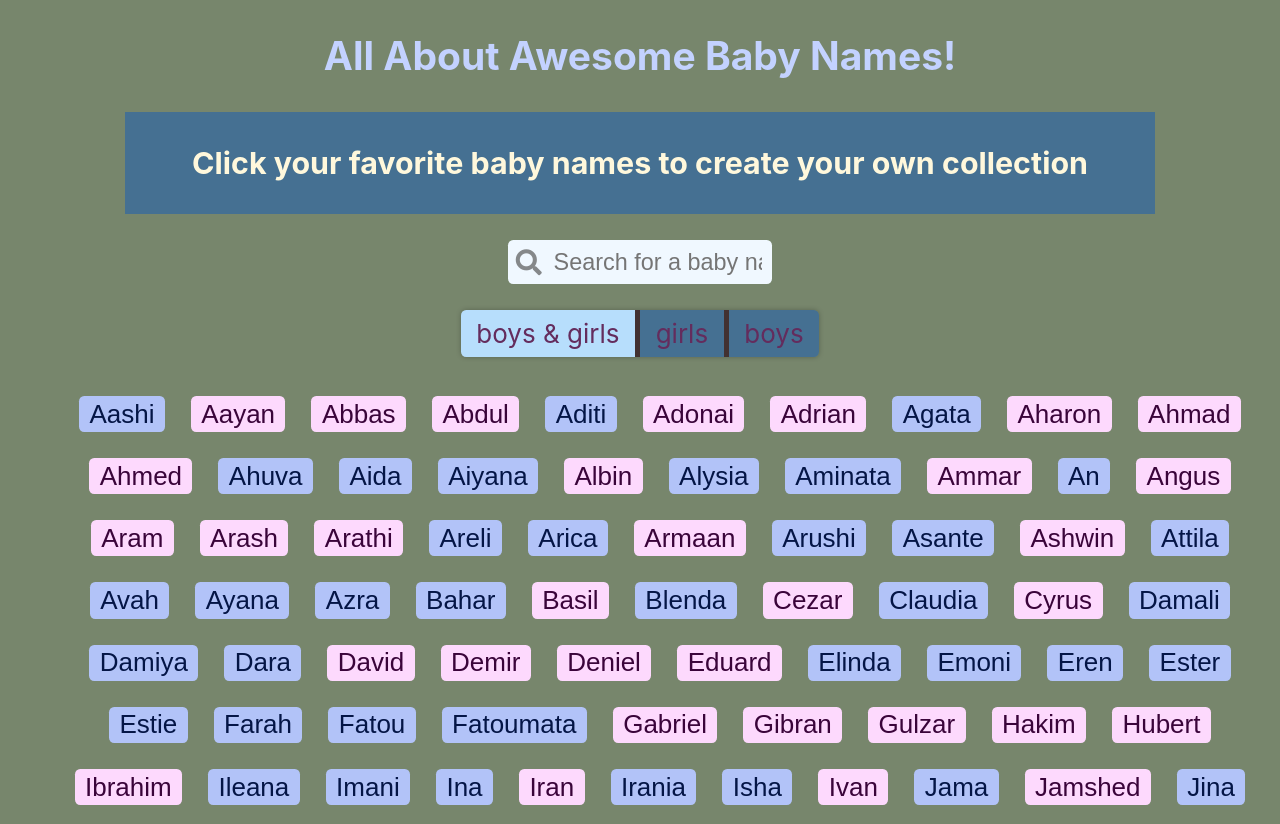
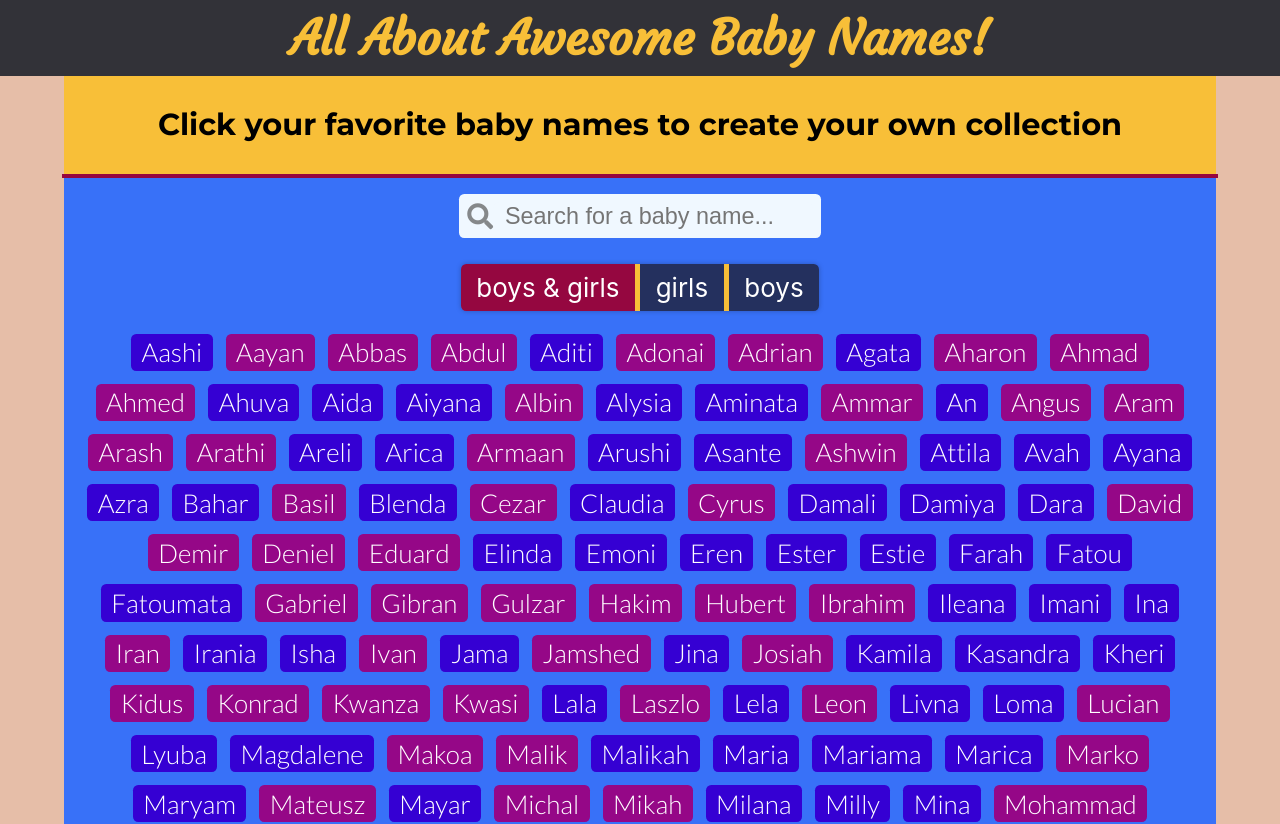
Before and after one commit to Know-Thyself/baby-names-react, a React (Create React App) app: page / in a window 1280 px wide. Shown: the top 824 px of the page. Built offline with nearby package versions, Linux system fonts and the light colour scheme.

Commit message:
improved layout

```diff
--- a/package.json
+++ b/package.json
@@ -3,6 +3,9 @@
   "version": "0.1.0",
   "private": true,
   "dependencies": {
+    "@fortawesome/fontawesome-svg-core": "^6.4.2",
+    "@fortawesome/free-solid-svg-icons": "^6.4.2",
+    "@fortawesome/react-fontawesome": "^0.2.0",
     "@testing-library/jest-dom": "^5.11.9",
     "@testing-library/react": "^11.2.5",
     "@testing-library/user-event": "^12.8.3",
--- a/public/index.html
+++ b/public/index.html
@@ -24,7 +24,8 @@
       work correctly both with client-side routing and a non-root public URL.
       Learn how to configure a non-root public URL by running `npm run build`.
     -->
-    <title>React App</title>
+
+    <title>Baby Names</title>
   </head>
   <body>
     <noscript>You need to enable JavaScript to run this app.</noscript>
--- a/src/App.css
+++ b/src/App.css
@@ -1,38 +1,64 @@
 @import url(https://cdnjs.cloudflare.com/ajax/libs/font-awesome/5.15.2/css/all.min.css);
+@import url('https://fonts.googleapis.com/css2?family=Courgette&family=Lato:wght@300;400;700&family=Montserrat:wght@100;200;300;400;500;600;700;800&family=Poppins:wght@100;200;300;400;500;600&family=Righteous&display=swap');
 
-.App {
+.main {
+    background-color: #e6bea8;
+    min-height: 100vh;
+    font-size: calc(10px + 2vmin);
+    padding-bottom: 4rem;
+    position: absolute;
+    top: 0;
+    left: 0;
+    align-items: center;
     text-align: center;
 }
 
-.App-header {
-  background-color: #163249;
-  background-color: #77866c;
-  min-height: 100vh;
+.names-header {
+    font-family: 'Courgette', cursive;
+    background-color: #323238;
+    color: #F8BF38;
+    font-weight: 900;
+    align-self: center;
+    margin: 0 auto;
+    padding: 0.5rem 0;
+}
+
+.favorite-names {
+    margin: 0 0 1rem 0;
     display: flex;
     flex-direction: column;
+    justify-content: center;
     align-items: center;
-  justify-content: center;
-  font-size: calc(10px + 2vmin);
-}
-
-.names-header {
-  color: rgb(195, 210, 255);
+    background-color: #F8BF38;
 }
 
 .section-header {
+    font-family: 'Lato', sans-serif;
+    font-family: 'Montserrat', sans-serif;
     color: cornsilk;
+    color: black;
+    align-self: center;
 }
 
-.favorite-names {
-  background-color: #457092;
-  padding: 0.1em;
-  width: 80vw;
-  display: block;
+.favorites-wrapper {
+    display: flex;
     justify-content: center;
-  align-content: center;
-  margin: auto;
-  margin-bottom: 1em;
+    align-items: center;
+    flex-wrap: wrap;
+    border: solid 2px #950740;
+    width: 100%;
 }
+
+.fa-x {
+    font-size: 1rem;
+    padding: 0.1em 0 0.1em 0.4em;
+    border-left: solid 2px #F8BF38;
+    color: white;
+    align-self: center;
+    margin-left: 0.5rem;
+    line-height: inherit;
+}
+
 .search-input-wrapper {
     background-color: aliceblue;
     display: flex;
@@ -74,52 +100,63 @@
 .radio-label {
     padding: 0.3em 0.6em;
     font-size: 1em;
-  color: rgb(100, 44, 93);
-  background-color: rgb(45, 104, 72);
-  background-color: #457092;
+    background-color: #24305e;
+    color: white;
     cursor: pointer;
     transition: background 0.1s;
 }
 
-.radio-label:not(:last-of-type) {
-  border-right: 0.2em solid rgb(66, 49, 49);
+.radio-label:hover {
+    background-color: #950740;
 }
 
-.radio-input:checked + .radio-label {
-  background-color: #b7defc;;
+.radio-label:not(:last-of-type) {
+    border-right: 0.2em solid #F8BF38;
 }
 
-.names ul li {
-  display: inline-block;
-  margin: 0.5em;
-}
-.names {
-  display: block;
-  width: 97%;
+.radio-input:checked+.radio-label {
+    background-color: #950740;
+    color: white;
 }
 
-.f .favorite-button {
-  padding: 0.1em 0.4em 0.1em 0.4em;
-  font-size: 1em;
-  background-color: rgb(178, 195, 248);
-  color: rgb(4, 21, 70);
+.names {
+    width: 90%;
+    margin: auto;
+    background-color: #3871F8;
+}
+
+.baby-names {
+    gap: 1rem;
+    padding: 1rem;
+    padding-bottom: 2rem;
+}
+
+.favorite-button {
+    margin: 0.25em;
+    font-family: 'Lato', sans-serif;
+    font-weight: 300;
     cursor: pointer;
     border-radius: 0.2em;
     border-style: hidden;
+    color: white;
+    padding: 0.1em 0.4em;
+    font-size: 1em;
 }
 
-.m .favorite-button {
-  padding: 0.1em 0.4em 0.1em 0.4em;
-  font-size: 1em;
-  background-color: rgb(253, 217, 253);
-  color: rgb(58, 4, 58);
-  cursor: pointer;
-  border-radius: 0.2em;
-  border-style: hidden;
+.f {
+    background-color: #3500D3;
+}
+
+.m {
+    background-color: #950787;
 }
 
 @media screen and (min-width: 960px) {
+    .names-header {
+        font-size: 3rem;
+    }
+
     .search-input-wrapper {
-    width: 20%;
+        width: 30%;
     }
 }
--- a/src/App.js
+++ b/src/App.js
@@ -1,17 +1,17 @@
-import React from 'react';
-import './App.css';
-import babyNames from "./babyNamesData.json";
-import BoysAndGirlsNames from './BoysAndGirlsNames';
+import React from 'react'
+import './App.css'
+import babyNames from './babyNamesData.json'
+import BoysAndGirlsNames from './BoysAndGirlsNames'
 
 function App() {
-  return (
-    <div key="App-container" className="App">
-      <header key="App-header" className="App-header">
-        <h2 key="main-header" className="names-header">All About Awesome Baby Names!</h2>
-        <BoysAndGirlsNames babyNames={babyNames}/>
-      </header>
-    </div>
-  );
+	return (
+		<main key='main' className='main'>
+			<h2 key='main-header' className='names-header'>
+				All About Awesome Baby Names!
+			</h2>
+			<BoysAndGirlsNames babyNames={babyNames} />
+		</main>
+	)
 }
 
-export default App;
+export default App
--- a/src/BoysAndGirlsNames.js
+++ b/src/BoysAndGirlsNames.js
@@ -1,102 +1,144 @@
-import React, { useState } from "react";
+import React, { useState } from 'react'
+import { FontAwesomeIcon } from '@fortawesome/react-fontawesome'
+import { faX } from '@fortawesome/free-solid-svg-icons'
 
-const BoysAndGirlsNames = (props) => {
+const BoysAndGirlsNames = props => {
+	const [babyNames, setBabyNames] = useState(props.babyNames)
+	const [searchInput, setSearchInput] = useState([])
+	const [favorites, setFavorites] = useState([])
+	const [gender, setGender] = useState('boys & girls')
+	const categories = ['boys & girls', 'girls', 'boys']
 
-  const [babyNames, setBabyNames] = useState(props.babyNames);
-  const [searchInput, setSearchInput] = useState([]);
-  const [favorites, setFavorites] = useState([]);
-  const [gender, setGender] = useState("boys & girls")
-  const categories = ["boys & girls", "girls", "boys"];
-
-  const sortedNames = babyNames.sort((a,b)=> {
-    let a1 = a.name.toLowerCase();
-    let b1 = b.name.toLowerCase();
-    return a1 < b1 ? -1: a1 > b1 ? 1:0;
+	const sortedNames = babyNames.sort((a, b) => {
+		let a1 = a.name.toLowerCase()
+		let b1 = b.name.toLowerCase()
+		return a1 < b1 ? -1 : a1 > b1 ? 1 : 0
 	})
 
-  function handleSearchInput (e) {
-    setSearchInput(e.target.value.toLowerCase());
+	function handleSearchInput(e) {
+		setSearchInput(e.target.value.toLowerCase())
 
 		const filteredSearch = babyNames.filter(kid => {
-      return kid.name.toLowerCase().includes(searchInput);
-    });
-    setBabyNames(filteredSearch);
-    if (e.target.value === "") setBabyNames(props.babyNames);
+			return kid.name.toLowerCase().includes(searchInput)
+		})
+
+		setBabyNames(filteredSearch)
+
+		if (e.target.value === '') setBabyNames(props.babyNames)
 	}
 
-  const favoritesListHandler = (id) => {
-    const newList = babyNames.filter((list) => {
-      return list.id !== id;
-    });
-    const favList = babyNames.filter((list) => {
-      return list.id === id;
+	const favoritesListHandler = id => {
+		const newList = babyNames.filter(list => {
+			return list.id !== id
 		})
-    setBabyNames(newList);
-    setFavorites((favorites) => favorites.concat(favList));
+
+		const favList = babyNames.filter(list => {
+			return list.id === id
+		})
+
+		setBabyNames(newList)
+		setFavorites(favorites => favorites.concat(favList))
 	}
 
-  const favoritesListRemover = (id) => {
-    const updatedList = favorites.filter((list) => list.id !== id);
-    setFavorites(updatedList);
-    const removed = favorites.filter((list) => list.id === id);
-    const merged = [...babyNames, ...removed];
+	const favoritesListRemover = id => {
+		const updatedList = favorites.filter(list => list.id !== id)
+		setFavorites(updatedList)
+		const removed = favorites.filter(list => list.id === id)
+		const merged = [...babyNames, ...removed]
 
 		const filteredList = merged.reduce((accumulator, current) => {
-      const x = accumulator.find(list => list.id === current.id);
-        if (!x) return accumulator.concat([current]);
-        else return accumulator;
-    }, []);
-    setBabyNames(filteredList);
+			const x = accumulator.find(list => list.id === current.id)
+			if (!x) return accumulator.concat([current])
+			else return accumulator
+		}, [])
+		setBabyNames(filteredList)
 	}
 
-  const boysCategory = props.babyNames.filter(baby => baby.sex === "m");
-  const girlsCategory = props.babyNames.filter(baby => baby.sex === "f");
+	const boysCategory = props.babyNames.filter(baby => baby.sex === 'm')
+	const girlsCategory = props.babyNames.filter(baby => baby.sex === 'f')
 
-  const RadioButtonsToggler = (e) => {
-    if (e.target.value === "boys") {
-      return setBabyNames(boysCategory);
-    }
-    else if (e.target.value === "girls") setBabyNames(girlsCategory);
-    else if (e.target.value === "boys & girls") setBabyNames(props.babyNames)
+	const RadioButtonsToggler = e => {
+		if (e.target.value === 'boys') {
+			return setBabyNames(boysCategory)
+		} else if (e.target.value === 'girls') setBabyNames(girlsCategory)
+		else if (e.target.value === 'boys & girls') setBabyNames(props.babyNames)
 	}
 
 	return (
-    <div key="baby-names-container" className="names">
-      <div key="favorites" className="favorite-names">
-        <h3 key="main-header" className="section-header">Click your favorite baby names to create your own collection</h3>
-        <ul>
-          {favorites && favorites.map(favorite =><li key={favorite.id} id={favorite.id} className={favorite.sex}><button onClick={() => favoritesListRemover(favorite.id)} className="favorite-button">{favorite.name}</button></li>)}
-        </ul>
+		<div key='baby-names-container' className='names'>
+			<div key='favorites' className='favorite-names'>
+				<h3 key='main-header' className='section-header'>
+					Click your favorite baby names to create your own collection
+				</h3>
+				<div className='favorites-wrapper'>
+					{favorites &&
+						favorites.map(favorite => (
+							<div className='close-btn'>
+								<button
+									onClick={() => favoritesListRemover(favorite.id)}
+									className={`favorite-button ${favorite.sex}`}
+								>
+									{favorite.name}
+									<FontAwesomeIcon icon={faX} className='fa-x' />
+									<span></span>
+								</button>
+							</div>
+						))}
+				</div>
 			</div>
 
-      <div key="input-field" className="col">
-        <div key="input-form" className="search-input-wrapper">
-          <i class="fas fa-search"></i>
+			<div key='input-field' className='col'>
+				<div key='input-form' className='search-input-wrapper'>
+					<i class='fas fa-search'></i>
 					<input
-            key="search-input "
-            type="text"
-            className="search-bar"
-            placeholder="Search for a baby name..."
+						key='search-input '
+						type='text'
+						className='search-bar'
+						placeholder='Search for a baby name...'
 						value={searchInput}
 						onChange={handleSearchInput}
 					/>
 				</div>
 
-        <div key="radio" className="radio-container">{categories.map((category, index) => (
+				<div key='radio' className='radio-container'>
+					{categories.map((category, index) => (
 						<>
-            <input className="radio-input" key={index} type="radio" value={category} name="selector" id={category} checked={gender === category} onChange={(e) => {setGender(e.target.value)}} onClick={RadioButtonsToggler}/><label key={category} htmlFor={category} className="radio-label">{category}</label>
+							<input
+								className='radio-input'
+								key={index}
+								type='radio'
+								value={category}
+								name='selector'
+								id={category}
+								checked={gender === category}
+								onChange={e => {
+									setGender(e.target.value)
+								}}
+								onClick={RadioButtonsToggler}
+							/>
+							<label key={category} htmlFor={category} className='radio-label'>
+								{category}
+							</label>
 						</>
 					))}
 				</div>
 			</div>
 
-      <ul key="baby-names">
-        {babyNames && sortedNames.map(baby =>(
-        <li key={baby.id} id={baby.id} className={baby.sex}><button key={baby.id} id={baby.id} onClick={() => favoritesListHandler(baby.id)} className="favorite-button">{baby.name}</button></li>
+			<div key='baby-names' className='baby-names'>
+				{babyNames &&
+					sortedNames.map(baby => (
+						<button
+							key={baby.id}
+							id={baby.id}
+							onClick={() => favoritesListHandler(baby.id)}
+							className={`favorite-button ${baby.sex}`}
+						>
+							{baby.name}
+						</button>
 					))}
-      </ul>
 			</div>
-  );
+		</div>
+	)
 }
 
-export default BoysAndGirlsNames;
+export default BoysAndGirlsNames
--- a/src/index.css
+++ b/src/index.css
@@ -1,5 +1,7 @@
 body {
   margin: 0;
+  padding: 0;
+  box-sizing: border-box;
   font-family: -apple-system, BlinkMacSystemFont, 'Segoe UI', 'Roboto', 'Oxygen',
     'Ubuntu', 'Cantarell', 'Fira Sans', 'Droid Sans', 'Helvetica Neue',
     sans-serif;
```
Also changed, not shown: 1 other file (tests, documents, lock files or other folders). Lines whose indentation alone changed are shown as unchanged.
